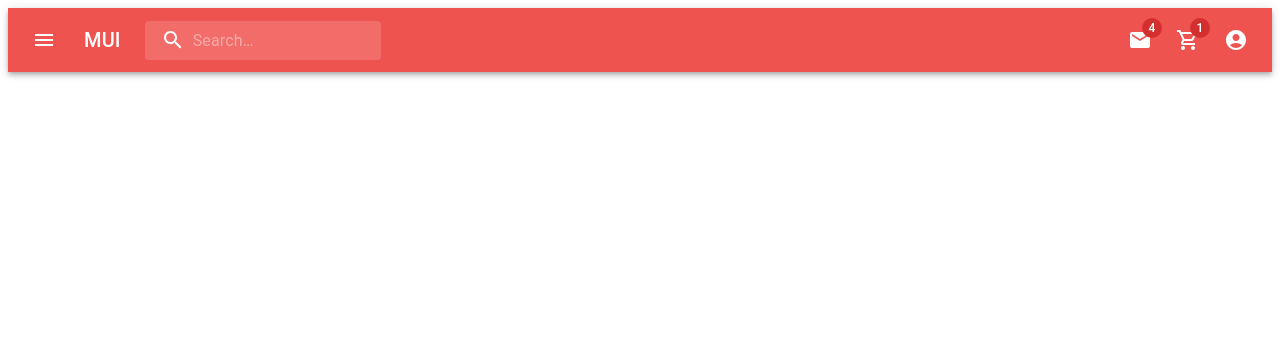
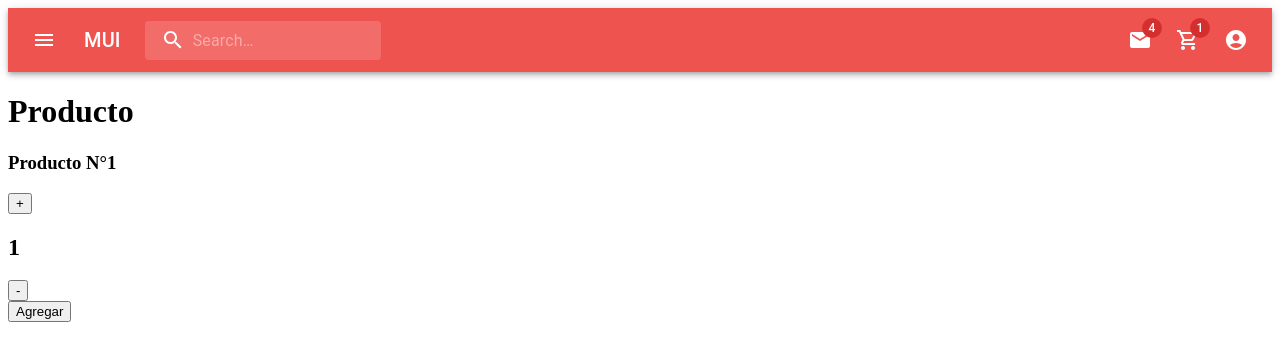
Before and after one commit to Lisandrocba/PryectoFinalReact, a React (Create React App) app: page / in a window 1280 px wide. Shown: the top 360 px of the page. Built offline with nearby package versions, Linux system fonts and the light colour scheme.

Commit message:
se crea item list conteiner

```diff
--- a/src/App.js
+++ b/src/App.js
@@ -2,6 +2,7 @@ import NavBar from "./components/NavBar";
 import { createTheme } from '@mui/material/styles';
 import { orange, red } from '@mui/material/colors';
 import { ThemeProvider } from "@emotion/react";
+import ItemListConteiner from "./components/ItemListConteiner"
 
 const theme = createTheme({
   palette: {
@@ -19,6 +20,7 @@ function App() {
     <ThemeProvider theme={theme}>
     <div className="App">
       <NavBar />
+      <ItemListConteiner greeting={"Producto N°1"}  />
     </div>
     </ThemeProvider>
   );
--- /dev/null
+++ b/src/components/ItemCount.js
@@ -0,0 +1,42 @@
+import { useState } from "react";
+
+const ItemCount = ({stock, initial}) =>{
+
+    const [count, setCount] = useState(initial)
+
+    const addItem = () =>{
+        const newValue = count + 1;
+        if(newValue <= stock){
+            setCount(newValue);
+        }
+    }
+
+    const quitItem = () =>{
+        const newValue = count -1;
+        if(newValue >= initial){
+            setCount(newValue);
+        }
+    }
+
+    const onAdd = () =>{
+        if(count === 1){
+            alert(`Se agrego ${count} producto al carrito`);
+        }
+        else{
+            alert(`Se agregaron ${count} productos al carrito`);
+        }
+    }
+
+    return(
+        <>
+        <div>
+            <button onClick={addItem}>+</button>
+            <h2>{count}</h2>
+            <button onClick={quitItem}>-</button>
+        </div>
+        <button onClick={onAdd}>Agregar</button>
+        </>
+    )
+}
+
+export default ItemCount;
--- /dev/null
+++ b/src/components/ItemListConteiner.js
@@ -0,0 +1,13 @@
+import ItemCount from "./ItemCount"
+
+const ItemListConteiner = ({greeting}) =>{
+    return(
+        <>
+        <h1>Producto</h1>
+        <h3>{greeting}</h3>
+        <ItemCount stock={5} initial={1}/>
+        </>
+    )
+}
+
+export default ItemListConteiner;
```
